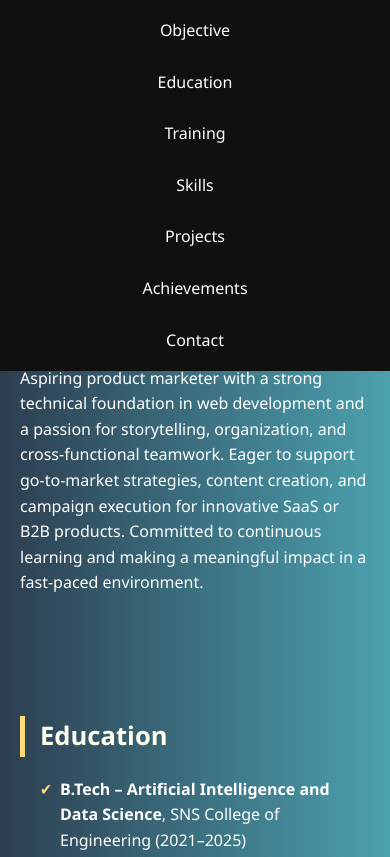
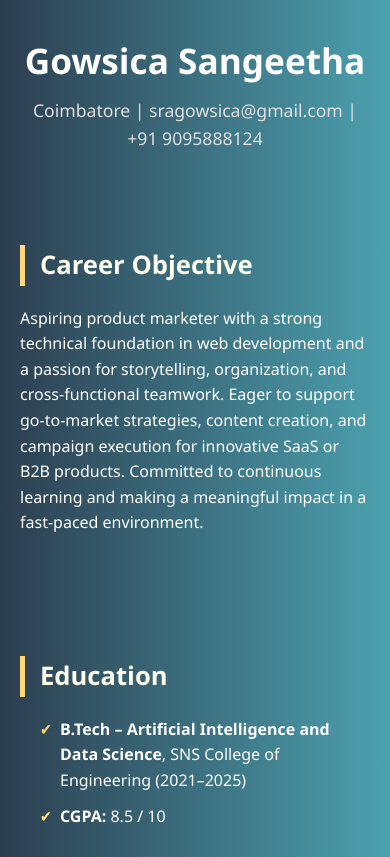
Before and after one commit to Johann-Kenneth/gowsiportfolio, a plain HTML site: page index.html in a window 390 px wide. Shown: the top 857 px of the page. Drawn offline with nearby package versions, Linux system fonts and the light colour scheme.

Commit message:
Initial commit for portfolio

```diff
--- a/style.css
+++ b/style.css
@@ -134,29 +134,10 @@ footer {
 
   @media (max-width: 768px) {
   .navbar {
-    position: fixed;
-    top: 0;
-    left: 0;
-    width: 100%;
-    background-color: #101010; /* or your existing navbar color */
-    display: flex;
-    flex-direction: column;
-    align-items: center;
-    gap: 10px;
-    padding: 10px 0;
-    z-index: 999;
-  }
-
-  body {
-    padding-top: 60px; /* Add enough top padding to prevent content from being hidden behind navbar */
-  }
-
-  .navbar a {
-    color: white; /* Optional for better visibility */
-    text-decoration: none;
-    font-size: 16px;
+    display: none !important;
   }
 }
+
 
 
   .section h2 {
```
